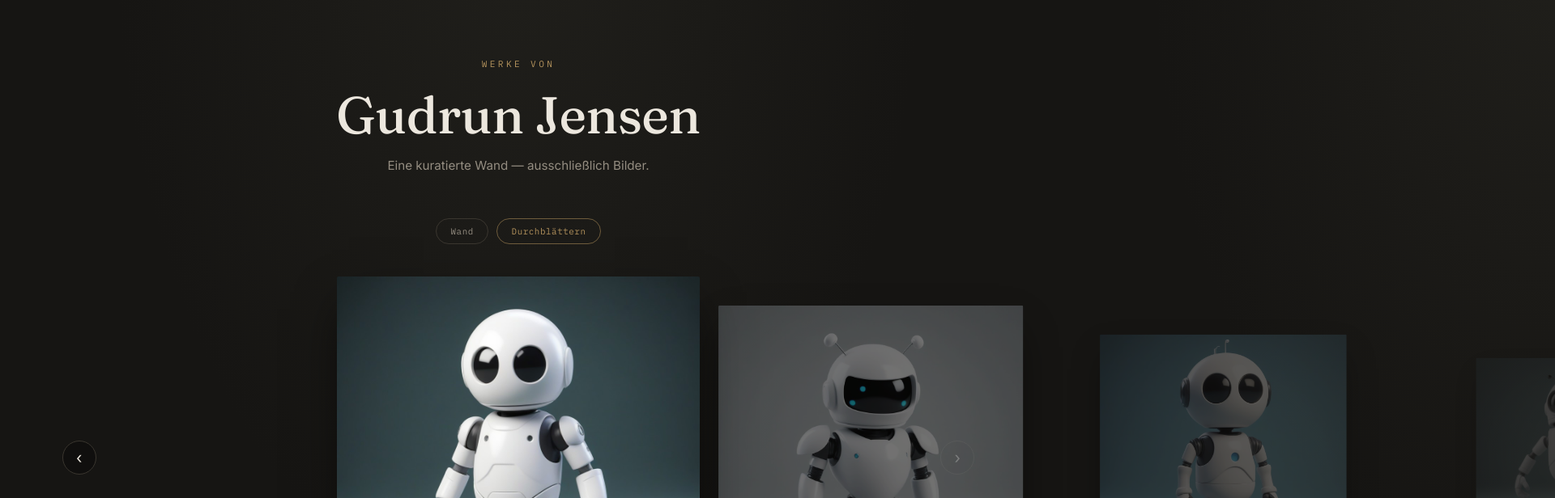
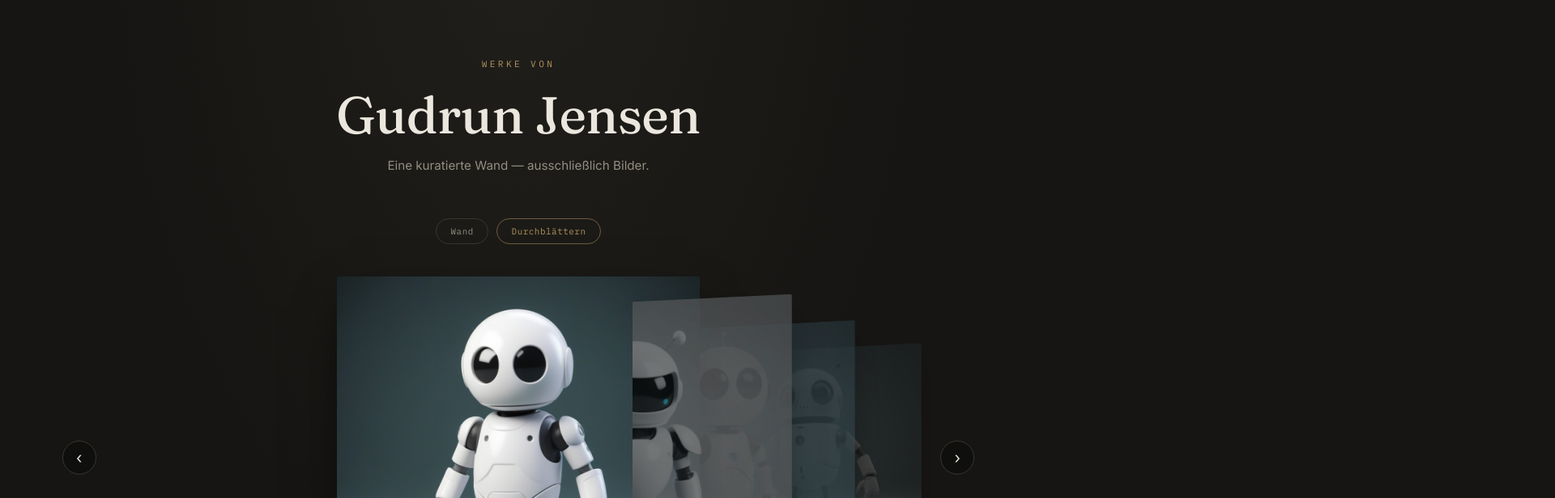
Before and after one commit to Jesxer/Jensen-Kunstgallery, a plain HTML site: page index.html in a window 1280 px wide. Both pictures are taken after a click on the button "Durchblättern". Shown: the top 616 px of the page at 81% size, 1920 px wide, since content can reach past the window. Drawn offline with Linux system fonts and the light colour scheme.

Commit message:
Add files via upload

```diff
--- a/index.html
+++ b/index.html
@@ -240,11 +240,13 @@
     position: relative;
     height: 62vh;
     margin: 1rem 0 3rem;
+    perspective: 1400px;
   }
   .browse.active{ display:block; }
   .browse-track{
     position:absolute; inset:0;
     display:flex; align-items:center; justify-content:center;
+    transform-style: preserve-3d;
   }
   .browse-item{
     position:absolute;
@@ -253,9 +255,10 @@
     box-shadow: 0 25px 60px -15px rgba(0,0,0,0.75);
     border-radius: 2px;
     cursor: pointer;
-    transition: transform .45s cubic-bezier(.2,.8,.2,1), opacity .45s ease, filter .45s ease;
+    transition: transform .5s cubic-bezier(.2,.8,.2,1), opacity .5s ease, filter .5s ease;
     user-select:none;
     -webkit-user-drag: none;
+    backface-visibility: hidden;
   }
   .browse-caption{
     text-align:center;
@@ -501,12 +504,17 @@
       img.src = RAW + '/images/' + encodeURIComponent(item.file);
       img.alt = item.title || '';
       const abs = Math.abs(offset);
-      const scale = offset === 0 ? 1 : Math.max(0.55, 1 - abs * 0.16);
-      const translate = offset * 34; // vw-Anteil, siehe Einheit unten
-      img.style.transform = 'translateX(' + translate + 'vw) scale(' + scale + ')';
+      const sign = offset === 0 ? 0 : (offset < 0 ? -1 : 1);
+      const scale = offset === 0 ? 1 : Math.max(0.6, 1 - abs * 0.14);
+      // nicht-linearer Versatz: jedes weitere Bild rückt weniger weit zusätzlich nach außen,
+      // dadurch verdecken sich die Bilder gegenseitig statt frei nebeneinander zu stehen
+      const translate = sign * (abs === 0 ? 0 : 11 + (abs - 1) * 8.5); // vw
+      const rotate = sign * (abs === 0 ? 0 : Math.min(34, 20 + (abs - 1) * 6)); // Grad
+      img.style.transform =
+        'translateX(' + translate + 'vw) rotateY(' + (-rotate) + 'deg) scale(' + scale + ')';
       img.style.zIndex = String(100 - abs);
-      img.style.opacity = String(offset === 0 ? 1 : Math.max(0.3, 1 - abs * 0.22));
-      img.style.filter = offset === 0 ? 'none' : 'brightness(0.55)';
+      img.style.opacity = String(offset === 0 ? 1 : Math.max(0.35, 1 - abs * 0.18));
+      img.style.filter = offset === 0 ? 'none' : 'brightness(0.5)';
       img.addEventListener('click', () => {
         if(idx === browseIndex) openLightbox(img.src);
         else { browseIndex = idx; renderBrowse(); }
```
